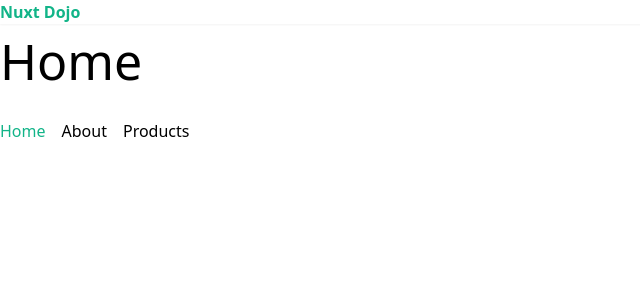
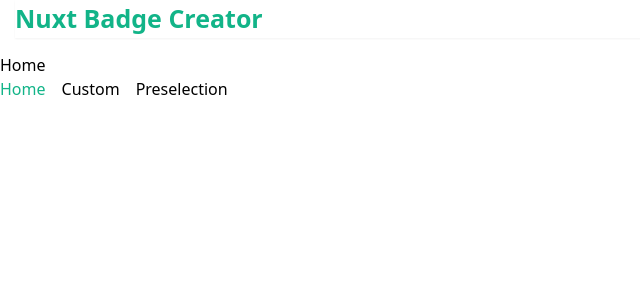
Before and after one commit to VMB-DEV/badge-creator-nuxt, a Nuxt app: page / in a window 1280 px wide. Shown: the top 300 px of the page, without its empty margins (0-640 px from the left). Built offline with nearby package versions, Linux system fonts and the light colour scheme.

Commit message:
feat: basic layout

```diff
--- a/layouts/default.vue
+++ b/layouts/default.vue
@@ -5,7 +5,7 @@ console.log("%c Default layouts", "background gray")
 <template>
   <div>
     <header class="shadow-sm bg-white">
-      <NuxtLink to="/" class="font-bold">Nuxt Dojo</NuxtLink>
+      <NuxtLink to="/" class="font-bold">Nuxt Badge Creator</NuxtLink>
     </header>
     <div>
       <slot />
@@ -13,8 +13,8 @@ console.log("%c Default layouts", "background gray")
     <footer>
       <ul class="flex gap-4">
         <li> <NuxtLink to="/">Home</NuxtLink> </li>
-        <li> <NuxtLink to="/custom">About</NuxtLink> </li>
-        <li> <NuxtLink to="/preselection">Products</NuxtLink> </li>
+        <li> <NuxtLink to="/custom">Custom</NuxtLink> </li>
+        <li> <NuxtLink to="/preselection">Preselection</NuxtLink> </li>
       </ul>
     </footer>
   </div>
@@ -24,4 +24,14 @@ console.log("%c Default layouts", "background gray")
 .router-link-exact-active {
   color: #12b488;
 }
+
+header {
+  margin: 0 0 15px 15px;
+  font-size: 25px;
+  color: #12b488;
+}
+
+p {
+  margin: 20px 0;
+}
 </style>
--- a/pages/index.vue
+++ b/pages/index.vue
@@ -7,12 +7,4 @@ console.log(`%c Home component`, "color red")
 </template>
 
 <style scoped>
-h2 {
-  margin-bottom: 20px;
-  font-size: 50px;
-}
-
-p {
-  margin: 20px 0;
-}
 </style>
```
